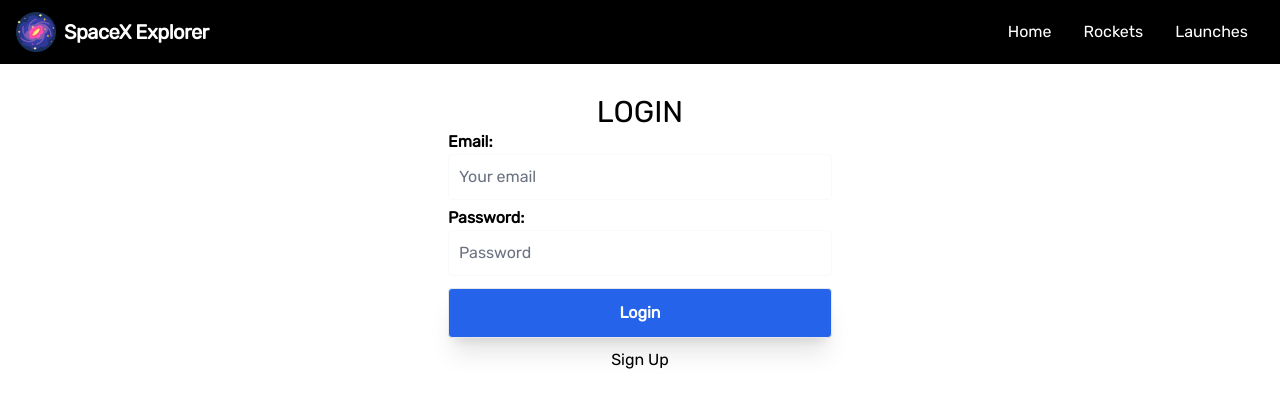
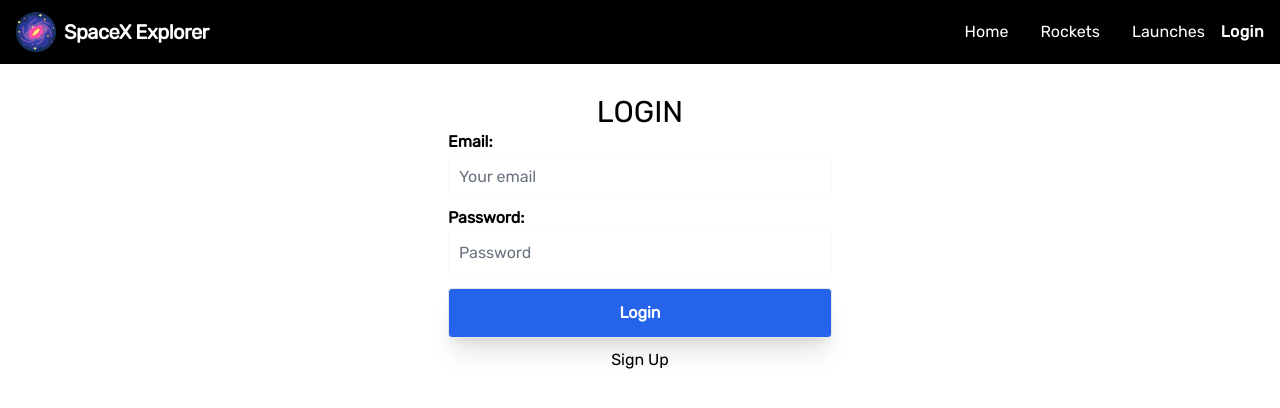
Before and after one commit to HFEISAL1/brainstorm-force-spacex, a React (Create React App) app in the folder frontend/: page /login in a window 1280 px wide. Shown: the top 408 px of the page. Built offline with nearby package versions, Linux system fonts and the light colour scheme; no server answers.

Commit message:
add login and logout flow

```diff
--- a/frontend/src/components/Navigation/Nav.js
+++ b/frontend/src/components/Navigation/Nav.js
@@ -1,10 +1,14 @@
 import { Link } from "react-router-dom";
+import { useContext } from "react";
+import { UserContext } from "../../contexts/UserContext";
 
 import NavItem from "./NavItem";
 import "./Nav.css";
 import Image from "../UI/Image";
 
 const Nav = () => {
+    const { user, logout } = useContext(UserContext);
+
     return (
         <nav className="nav flex flex-wrap items-center justify-between px-4 bg-black text-white">
             <Link className="flex flex-no-shrink items-center mr-6 py-3 text-grey-darkest" to="/">
@@ -24,6 +28,19 @@ const Nav = () => {
                 </NavItem>
                 <NavItem path="/rockets">Rockets</NavItem>
                 <NavItem path="/launches">Launches</NavItem>
+                <Link className="bg-none text-white"></Link>
+                {!user ? (
+                    <Link className="bg-none text-white mt-2" to="/login">
+                        <span className="font-semibold text-base tracking-wide">Login</span>
+                    </Link>
+                ) : (
+                    <button
+                        onClick={logout}
+                        className="bg-red-600 border border-gray-300 py-2 px-4 text-white cursor-pointer rounded hover:shadow-md"
+                    >
+                        Logout
+                    </button>
+                )}
             </ul>
         </nav>
     );
```
